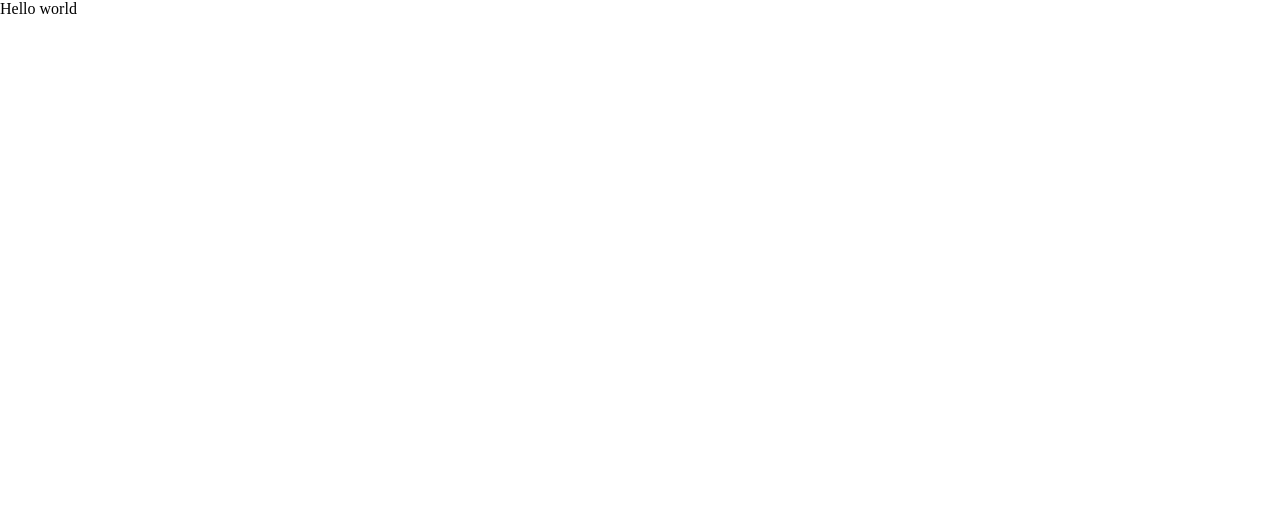
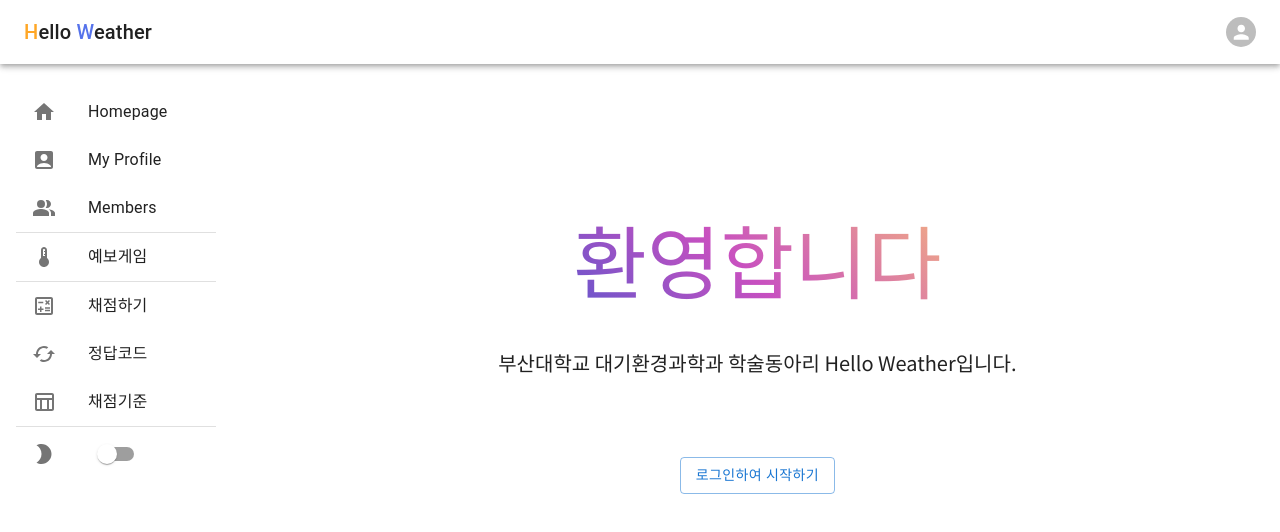
Before and after one commit to mini-apple/helloweather-v6, a React (Create React App) app: page / in a window 1280 px wide. Shown: the top 532 px of the page. Built offline with nearby package versions, Linux system fonts and the light colour scheme.

Commit message:
1.0.Homepage layout

```diff
--- /dev/null
+++ b/jsconfig.json
@@ -0,0 +1,6 @@
+{
+  "compilerOptions": {
+    "baseUrl": "src"
+  },
+  "include": ["src"]
+}
--- a/public/index.html
+++ b/public/index.html
@@ -9,11 +9,15 @@
   <meta name="description" content="Web site created using create-react-app" />
   <link rel="apple-touch-icon" href="%PUBLIC_URL%/logo192.png" />
   <link rel="manifest" href="%PUBLIC_URL%/manifest.json" />
-
+  <link rel="preconnect" href="https://fonts.googleapis.com">
+  <link rel="preconnect" href="https://fonts.gstatic.com" crossorigin>
+  <link href="https://fonts.googleapis.com/css2?family=Noto+Sans+KR:wght@100;300;400;500;700;900&display=swap"
+    rel="stylesheet">
   <title>React App</title>
   <style>
     * {
       margin: 0;
+      font-family: 'Noto Sans KR', sans-serif;
     }
   </style>
 </head>
--- a/src/App.js
+++ b/src/App.js
@@ -1,5 +1,12 @@
+import React from "react";
+import Router from "./Router";
+
 function App() {
-  return <div>Hello world</div>;
+  return (
+    <>
+      <Router />
+    </>
+  );
 }
 
 export default App;
--- /dev/null
+++ b/src/Router.js
@@ -0,0 +1,40 @@
+import React, { useState } from "react";
+import Box from "@mui/material/Box";
+import { createTheme, ThemeProvider } from "@mui/material/styles";
+import Navbar from "components/navigation/Navbar";
+import Sidebar from "components/navigation/Sidebar";
+import Homepage from "components/home/Homepage";
+import { Stack } from "@mui/material";
+import Footer from "components/Footer";
+
+const Router = () => {
+  const [mode, setMode] = useState("light");
+
+  const darkTheme = createTheme({
+    palette: {
+      mode: mode,
+      whiteness: {
+        main: "#ffffff",
+      },
+    },
+  });
+  return (
+    <ThemeProvider theme={darkTheme}>
+      <Box bgcolor={"background.default"} color={"text.primary"}>
+        <Navbar />
+        <Box sx={{ display: "flex", justifyContent: "space-between" }}>
+          <Box flex={1} p={2}>
+            <Sidebar setMode={setMode} mode={mode} />
+          </Box>
+          <Box flex={5} p={2}>
+            <Stack>
+              <Homepage />
+            </Stack>
+          </Box>
+        </Box>
+      </Box>
+    </ThemeProvider>
+  );
+};
+
+export default Router;
--- /dev/null
+++ b/src/components/Footer.js
@@ -0,0 +1,7 @@
+import React from "react";
+
+const Footer = () => {
+  return <div>&copy; 2023 Hello Weather</div>;
+};
+
+export default Footer;
--- /dev/null
+++ b/src/components/home/Homepage.css
@@ -0,0 +1,5 @@
+.test {
+  background: linear-gradient(43deg, #4158d0 0%, #c850c0 46%, #ffcc70 100%);
+  -webkit-background-clip: text;
+  -webkit-text-fill-color: transparent;
+}
--- /dev/null
+++ b/src/components/home/Homepage.js
@@ -0,0 +1,36 @@
+import React from "react";
+import { Fade } from "@mui/material";
+import Box from "@mui/material/Box";
+import Button from "@mui/material/Button";
+
+import "./Homepage.css";
+
+const Home = () => {
+  return (
+    <Box>
+      <Box
+        p={5}
+        sx={{
+          display: "flex",
+          justifyContent: "center",
+          alignItems: "center",
+          textAlign: "center",
+        }}
+      >
+        <Box>
+          <Box fontSize={80} mt={10} mb={4} className="test">
+            환영합니다
+          </Box>
+          <Fade in={true} timeout={4000}>
+            <Box fontSize={20} mb={10}>
+              부산대학교 대기환경과학과 학술동아리 Hello Weather입니다.
+            </Box>
+          </Fade>
+          <Button variant="outlined">로그인하여 시작하기</Button>
+        </Box>
+      </Box>
+    </Box>
+  );
+};
+
+export default Home;
--- /dev/null
+++ b/src/components/navigation/Navbar.js
@@ -0,0 +1,80 @@
+import { Pets } from "@mui/icons-material";
+import {
+  AppBar,
+  Avatar,
+  Menu,
+  MenuItem,
+  styled,
+  Toolbar,
+  Typography,
+} from "@mui/material";
+
+import React, { useState } from "react";
+
+const StyledToolbar = styled(Toolbar)({
+  display: "flex",
+  justifyContent: "space-between",
+});
+
+const Icons = styled("Box")(({ theme }) => ({
+  display: "none",
+  alignItems: "center",
+  gap: "20px",
+  [theme.breakpoints.up("sm")]: { display: "flex" },
+}));
+
+const UserBox = styled("Box")(({ theme }) => ({
+  display: "flex",
+  alignItems: "center",
+  gap: "10px",
+  [theme.breakpoints.up("sm")]: { display: "none" },
+}));
+
+const Navbar = () => {
+  const [open, setOpen] = useState(false);
+  return (
+    <AppBar position="sticky" color="whiteness">
+      <StyledToolbar>
+        <Typography variant="h6" sx={{ display: { xs: "none", sm: "block" } }}>
+          <Typography variant="h6" component="span" sx={{ color: "#ffa726" }}>
+            H
+          </Typography>
+          ello{" "}
+          <Typography variant="h6" component="span" sx={{ color: "#5673eb" }}>
+            W
+          </Typography>
+          eather
+        </Typography>
+        <Pets sx={{ display: { xs: "block", sm: "none" } }} />
+        <Icons>
+          <Avatar
+            sx={{ width: 30, height: 30 }}
+            onClick={() => setOpen(true)}
+          />
+        </Icons>
+        <UserBox onClick={() => setOpen(true)}>
+          <Avatar sx={{ width: 30, height: 30 }} />
+          <Typography variant="span">John</Typography>
+        </UserBox>
+      </StyledToolbar>
+      <Menu
+        open={open}
+        onClose={() => setOpen(false)}
+        anchorOrigin={{
+          vertical: "top",
+          horizontal: "right",
+        }}
+        transformOrigin={{
+          vertical: "top",
+          horizontal: "right",
+        }}
+      >
+        <MenuItem>Profile</MenuItem>
+        <MenuItem>My account</MenuItem>
+        <MenuItem>Logout</MenuItem>
+      </Menu>
+    </AppBar>
+  );
+};
+
+export default Navbar;
--- /dev/null
+++ b/src/components/navigation/Sidebar.js
@@ -0,0 +1,101 @@
+import { AccountBox, Home, ModeNight } from "@mui/icons-material";
+import PeopleAltIcon from "@mui/icons-material/PeopleAlt";
+import ThermostatIcon from "@mui/icons-material/Thermostat";
+import CalculateOutlinedIcon from "@mui/icons-material/CalculateOutlined";
+import CachedOutlinedIcon from "@mui/icons-material/CachedOutlined";
+import TableChartOutlinedIcon from "@mui/icons-material/TableChartOutlined";
+import {
+  Box,
+  Divider,
+  List,
+  ListItem,
+  ListItemButton,
+  ListItemIcon,
+  ListItemText,
+  Switch,
+} from "@mui/material";
+import React from "react";
+
+const Sidebar = ({ mode, setMode }) => {
+  return (
+    <Box
+      sx={{
+        display: { xs: "none", sm: "block" },
+      }}
+    >
+      <Box position="fixed" width={200}>
+        <List>
+          <ListItem disablePadding>
+            <ListItemButton component="a" href="/">
+              <ListItemIcon>
+                <Home />
+              </ListItemIcon>
+              <ListItemText primary="Homepage" />
+            </ListItemButton>
+          </ListItem>
+          <ListItem disablePadding>
+            <ListItemButton component="a" href="/profile">
+              <ListItemIcon>
+                <AccountBox />
+              </ListItemIcon>
+              <ListItemText primary="My Profile" />
+            </ListItemButton>
+          </ListItem>
+          <ListItem disablePadding>
+            <ListItemButton component="a" href="/member">
+              <ListItemIcon>
+                <PeopleAltIcon />
+              </ListItemIcon>
+              <ListItemText primary="Members" />
+            </ListItemButton>
+          </ListItem>
+          <Divider />
+          <ListItem disablePadding>
+            <ListItemButton component="a" href="/forecast">
+              <ListItemIcon>
+                <ThermostatIcon />
+              </ListItemIcon>
+              <ListItemText primary="예보게임" />
+            </ListItemButton>
+          </ListItem>
+          <Divider />
+          <ListItem disablePadding>
+            <ListItemButton component="a" href="/calculator">
+              <ListItemIcon>
+                <CalculateOutlinedIcon />
+              </ListItemIcon>
+              <ListItemText primary="채점하기" />
+            </ListItemButton>
+          </ListItem>
+          <ListItem disablePadding>
+            <ListItemButton component="a" href="/string">
+              <ListItemIcon>
+                <CachedOutlinedIcon />
+              </ListItemIcon>
+              <ListItemText primary="정답코드" />
+            </ListItemButton>
+          </ListItem>
+          <ListItem disablePadding>
+            <ListItemButton component="a" href="/criteria">
+              <ListItemIcon>
+                <TableChartOutlinedIcon />
+              </ListItemIcon>
+              <ListItemText primary="채점기준" />
+            </ListItemButton>
+          </ListItem>
+          <Divider />
+          <ListItem>
+            <ListItemIcon>
+              <ModeNight />
+            </ListItemIcon>
+            <Switch
+              onChange={() => setMode(mode === "light" ? "dark" : "light")}
+            />
+          </ListItem>
+        </List>
+      </Box>
+    </Box>
+  );
+};
+
+export default Sidebar;
```
Also changed, not shown: package.json (+6 -1 lines), public/img/001.png (added), 1 other file (tests, documents, lock files or other folders).
